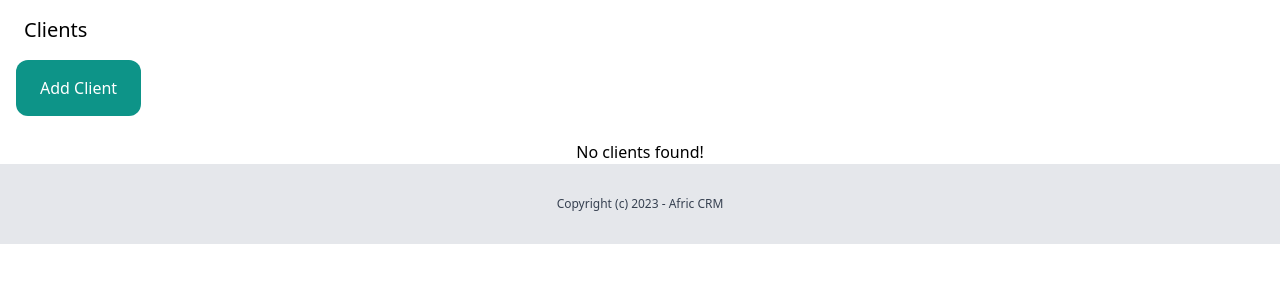
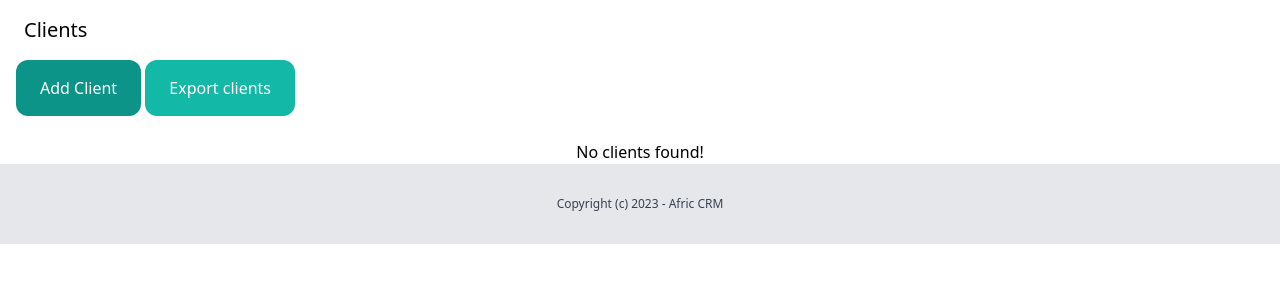
Before and after one commit to Marx-wrld/Afric-CRM, a Django app: page /dashboard/clients/ in a window 1280 px wide. Shown: the part 72-372 px from the top of the page. Run offline with Django 4.2, Linux system fonts and the light colour scheme; the visitor is signed in with stand-in values (Sample User, id 1); data that the repository does not hold is empty; some libraries are stand-ins or nearby versions.

Commit message:
clients data export to csv build

```diff
--- a/crm/client/templates/client/clients_detail.html
+++ b/crm/client/templates/client/clients_detail.html
@@ -20,6 +20,7 @@
         <hr class="my-4">
 
         <div class="px-6">
+
             <a href="{% url 'clients:edit' client.id %}" class="py-2 px-4 rounded-xl bg-teal-500 text-white">Edit</a>
             <a href="{% url 'clients:delete' client.id %}" class="py-2 px-4 rounded-xl bg-red-500 text-white">Delete</a>
         </div>
--- a/crm/client/templates/client/clients_list.html
+++ b/crm/client/templates/client/clients_list.html
@@ -8,6 +8,7 @@
 
         <div class="px-4">
             <a href="{% url 'clients:add' %}" class="inline-block py-4 px-6 bg-teal-600 text-white rounded-xl">Add Client</a>
+            <a href="{% url 'clients:export' %}" class="inline-block py-4 px-6 rounded-xl bg-teal-500 text-white">Export clients</a>
         </div>
 
         {% if clients %}
--- a/crm/client/urls.py
+++ b/crm/client/urls.py
@@ -11,4 +11,5 @@ urlpatterns = [
     path('<int:pk>/add-comment', views.clients_detail, name='add_comment'),
     path('<int:pk>/add-file', views.clients_add_file, name='add_file'),
     path('<int:pk>/', views.clients_detail, name='detail'),
+    path('export/', views.clients_export, name='export'),
 ]
--- a/crm/client/views.py
+++ b/crm/client/views.py
@@ -1,5 +1,7 @@
+import csv
 from django.shortcuts import render, get_object_or_404, redirect
 from .models import Client
+from django.http import HttpResponse
 from django.contrib.auth.decorators import login_required
 from .forms import AddClientForm, AddCommentForm, AddFileForm
 from django.contrib import messages
@@ -7,6 +9,25 @@ from team.models import Team
 
 # Create your views here.
 
+@login_required
+def clients_export(request):
+    clients = Client.objects.filter(created_by=request.user)
+
+    #creating the Httpresponse object with the appropriate csv header
+
+    response = HttpResponse(
+        content_type='text/csv',
+        headers={'Content-Disposition': 'attachment; filename="clients.csv"'},
+    )
+
+    writer = csv.writer(response)
+    writer.writerow(['Client', 'Description', 'Created By', 'Created At'])
+
+    #looping through all the clients
+    for client in clients:
+        writer.writerow([client.name, client.description, client.created_by, client.created_at])
+
+    return response
 
 @login_required
 def clients_list(request):
--- a/crm/lead/urls.py
+++ b/crm/lead/urls.py
@@ -13,4 +13,5 @@ urlpatterns = [
     path('<int:pk>/add-comment/', views.AddCommentView.as_view(), name='add_comment'),
     path('<int:pk>/add-file/', views.AddFileView.as_view(), name='add_file'),
     path('add/', views.LeadCreateView.as_view(), name='add'),
+#     path('export/', views.leads_export, name='export'),
 ]
--- a/crm/lead/views.py
+++ b/crm/lead/views.py
@@ -1,7 +1,9 @@
+# import csv
 from django.contrib.auth.decorators import login_required
 from django.shortcuts import redirect, get_object_or_404
 from django.utils.decorators import method_decorator
 from .models import Lead
+# from django.http import HttpResponse
 from django.contrib import messages
 from django.views import View
 from team.models import Team
```
